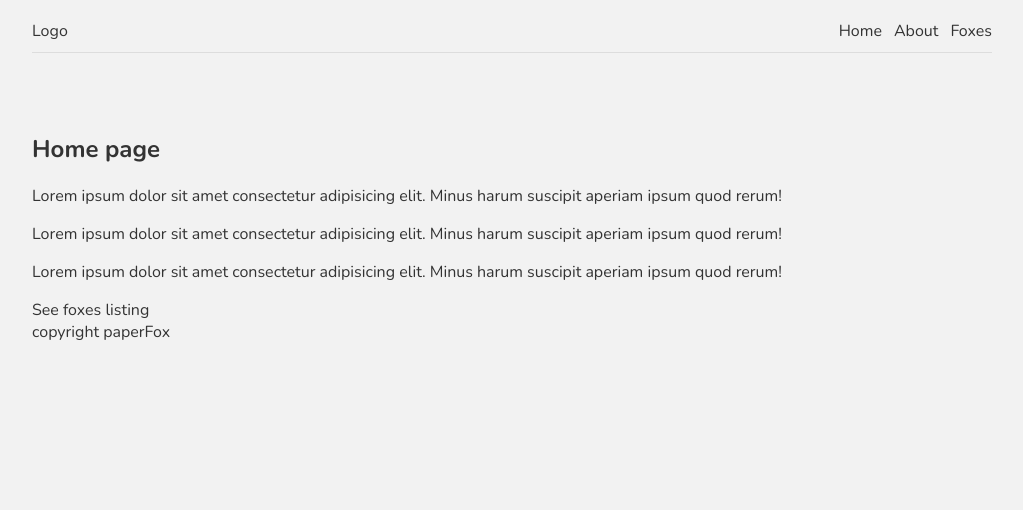
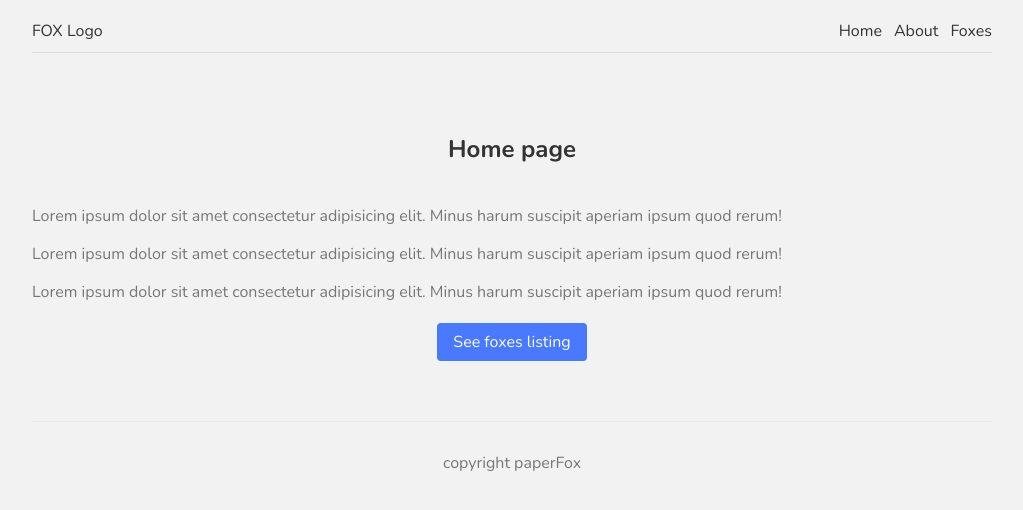
Before and after one commit to DusanVulic/NEXT-js-simple-web-page, a Next.js app: page / in a window 1280 px wide. Shown: the top 510 px of the page, without its empty margins (128-1151 px from the left). Built offline with nearby package versions, Linux system fonts and the light colour scheme.

Commit message:
custom error page

```diff
--- a/components/Footer.js
+++ b/components/Footer.js
@@ -1,7 +1,7 @@
 import React from "react";
 
 const Footer = () => {
-  return <div>copyright paperFox</div>;
+  return <footer>copyright paperFox</footer>;
 };
 
 export default Footer;
--- a/components/Navbar.js
+++ b/components/Navbar.js
@@ -6,7 +6,7 @@ import Link from "next/link";
 const Navbar = () => {
   return (
     <nav>
-      <div className="logo">Logo</div>
+      <div className="logo">FOX Logo</div>
       <Link href="/">
         <a>Home</a>
       </Link>
--- a/pages/foxes/index.js
+++ b/pages/foxes/index.js
@@ -1,7 +1,9 @@
 import React from "react";
 
+import styles from "../../styles/Foxes.module.css";
+
 const Foxes = () => {
-  return <div> All Foxes</div>;
+  return <div> All Foxes </div>;
 };
 
 export default Foxes;
--- a/pages/index.js
+++ b/pages/index.js
@@ -8,21 +8,21 @@ import Link from "next/link";
 export default function Home() {
   return (
     <div>
-      <h2>Home page</h2>
-      <p>
+      <h2 className={styles.title}>Home page</h2>
+      <p className={styles.text}>
         Lorem ipsum dolor sit amet consectetur adipisicing elit. Minus harum
         suscipit aperiam ipsum quod rerum!
       </p>
-      <p>
+      <p className={styles.text}>
         Lorem ipsum dolor sit amet consectetur adipisicing elit. Minus harum
         suscipit aperiam ipsum quod rerum!
       </p>
-      <p>
+      <p className={styles.text}>
         Lorem ipsum dolor sit amet consectetur adipisicing elit. Minus harum
         suscipit aperiam ipsum quod rerum!
       </p>
       <Link href="/foxes">
-        <a>See foxes listing</a>
+        <a className={styles.btn}>See foxes listing</a>
       </Link>
     </div>
   );
--- a/styles/Home.module.css
+++ b/styles/Home.module.css
@@ -1,116 +1,20 @@
-.container {
-  padding: 0 2rem;
+.title {
+    color: #333;
+    padding-bottom: 20px;
+    text-align: center;
 }
 
-.main {
-  min-height: 100vh;
-  padding: 4rem 0;
-  flex: 1;
-  display: flex;
-  flex-direction: column;
-  justify-content: center;
-  align-items: center;
+.text {
+    color: #777;
 }
 
-.footer {
-  display: flex;
-  flex: 1;
-  padding: 2rem 0;
-  border-top: 1px solid #eaeaea;
-  justify-content: center;
-  align-items: center;
+.btn {
+    display: block;
+    width: 150px;
+    padding: 8px 0;
+    margin: 20px auto;
+    background: #4979ff;
+    border-radius: 4px;
+    color: white;
+    text-align: center;
 }
-
-.footer a {
-  display: flex;
-  justify-content: center;
-  align-items: center;
-  flex-grow: 1;
-}
-
-.title a {
-  color: #0070f3;
-  text-decoration: none;
-}
-
-.title a:hover,
-.title a:focus,
-.title a:active {
-  text-decoration: underline;
-}
-
-.title {
-  margin: 0;
-  line-height: 1.15;
-  font-size: 4rem;
-}
-
-.title,
-.description {
-  text-align: center;
-}
-
-.description {
-  margin: 4rem 0;
-  line-height: 1.5;
-  font-size: 1.5rem;
-}
-
-.code {
-  background: #fafafa;
-  border-radius: 5px;
-  padding: 0.75rem;
-  font-size: 1.1rem;
-  font-family: Menlo, Monaco, Lucida Console, Liberation Mono, DejaVu Sans Mono,
-    Bitstream Vera Sans Mono, Courier New, monospace;
-}
-
-.grid {
-  display: flex;
-  align-items: center;
-  justify-content: center;
-  flex-wrap: wrap;
-  max-width: 800px;
-}
-
-.card {
-  margin: 1rem;
-  padding: 1.5rem;
-  text-align: left;
-  color: inherit;
-  text-decoration: none;
-  border: 1px solid #eaeaea;
-  border-radius: 10px;
-  transition: color 0.15s ease, border-color 0.15s ease;
-  max-width: 300px;
-}
-
-.card:hover,
-.card:focus,
-.card:active {
-  color: #0070f3;
-  border-color: #0070f3;
-}
-
-.card h2 {
-  margin: 0 0 1rem 0;
-  font-size: 1.5rem;
-}
-
-.card p {
-  margin: 0;
-  font-size: 1.25rem;
-  line-height: 1.5;
-}
-
-.logo {
-  height: 1em;
-  margin-left: 0.5rem;
-}
-
-@media (max-width: 600px) {
-  .grid {
-    width: 100%;
-    flex-direction: column;
-  }
-}
--- a/styles/globals.css
+++ b/styles/globals.css
@@ -40,3 +40,12 @@ footer {
     color: #777;
     border-top: 1px solid #eaeaea;
 }
+
+.not-found {
+    text-align: center;
+}
+
+.not-found a {
+    color: #4979ff;
+    text-decoration: underline;
+}
```
Also changed, not shown: pages/404.js (added, +20 -0 lines), styles/Foxes.module.css (added).
